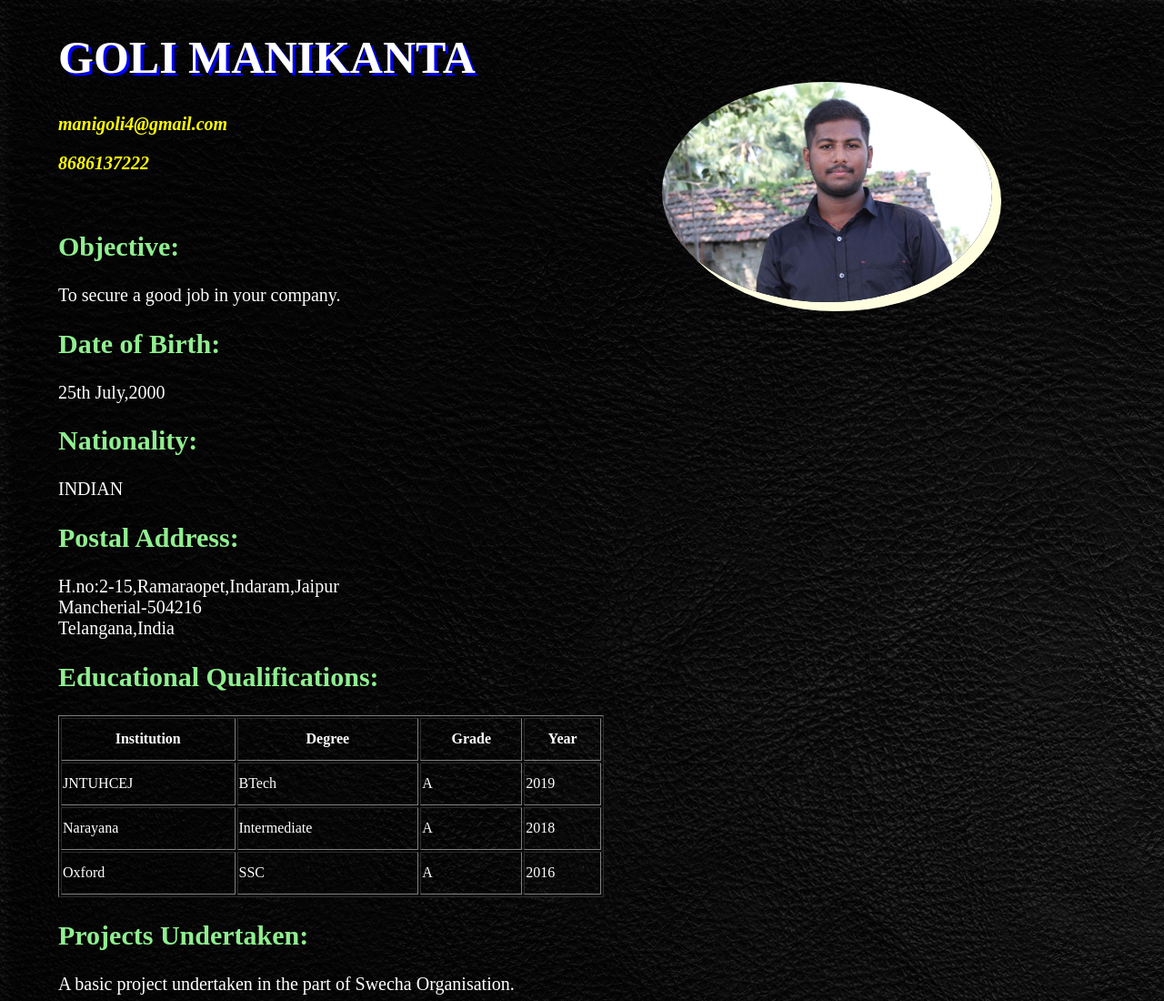
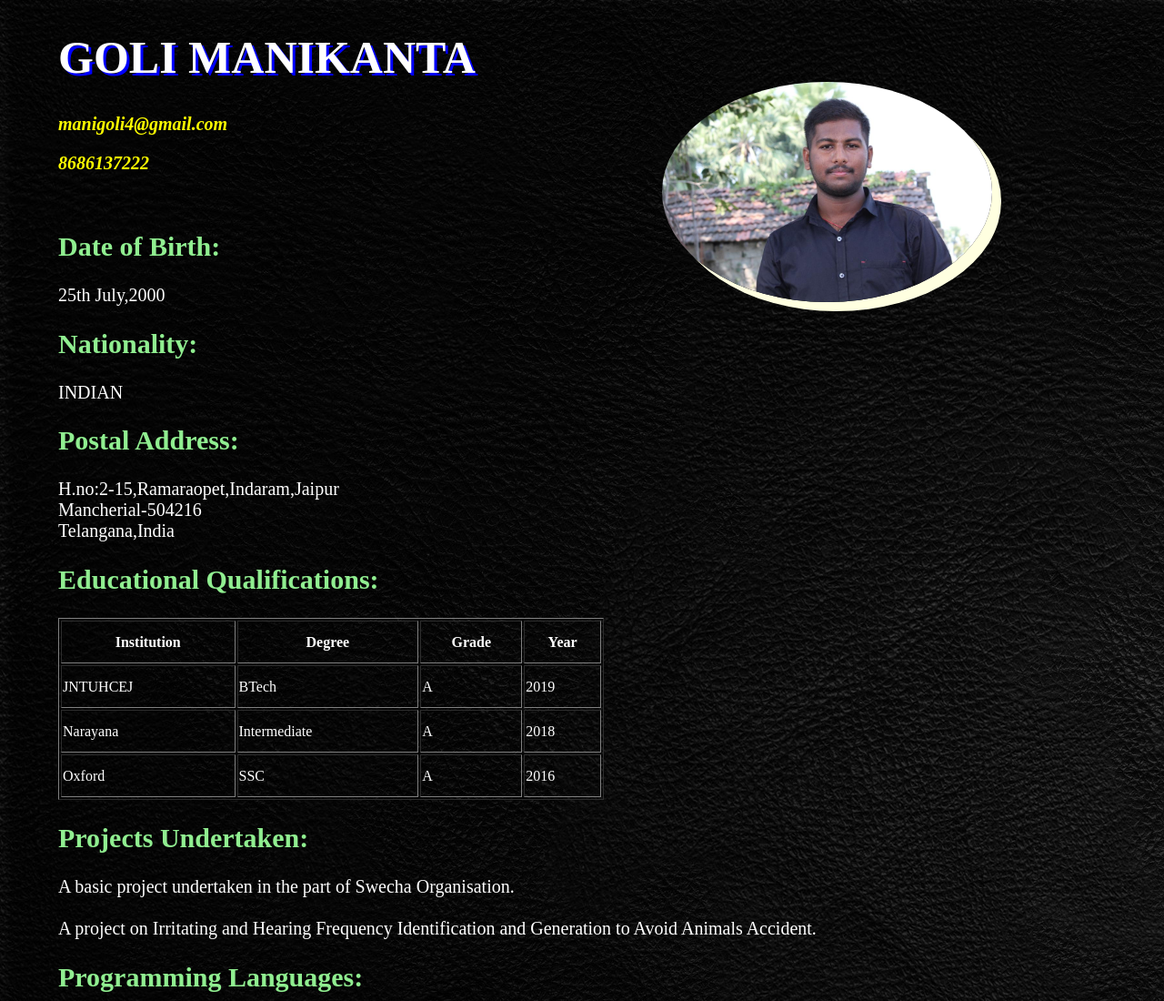
Before and after one commit to manikantagoli/manikantagoli.github.io, a plain HTML site: page index.html in a window 1280 px wide. Shown: the top 1100 px of the page at 91% size. Drawn offline with Linux system fonts and the light colour scheme.

Commit message:
Update index.html

```diff
--- a/index.html
+++ b/index.html
@@ -54,8 +54,7 @@
  	}
 </style>
 
-<h2>Objective:</h2>
-<p>To secure a good job in your company.</p>
+
 <H2>Date of Birth:</H2>
 <P>25th July,2000</P>
 <h2>Nationality:</h2>
```
